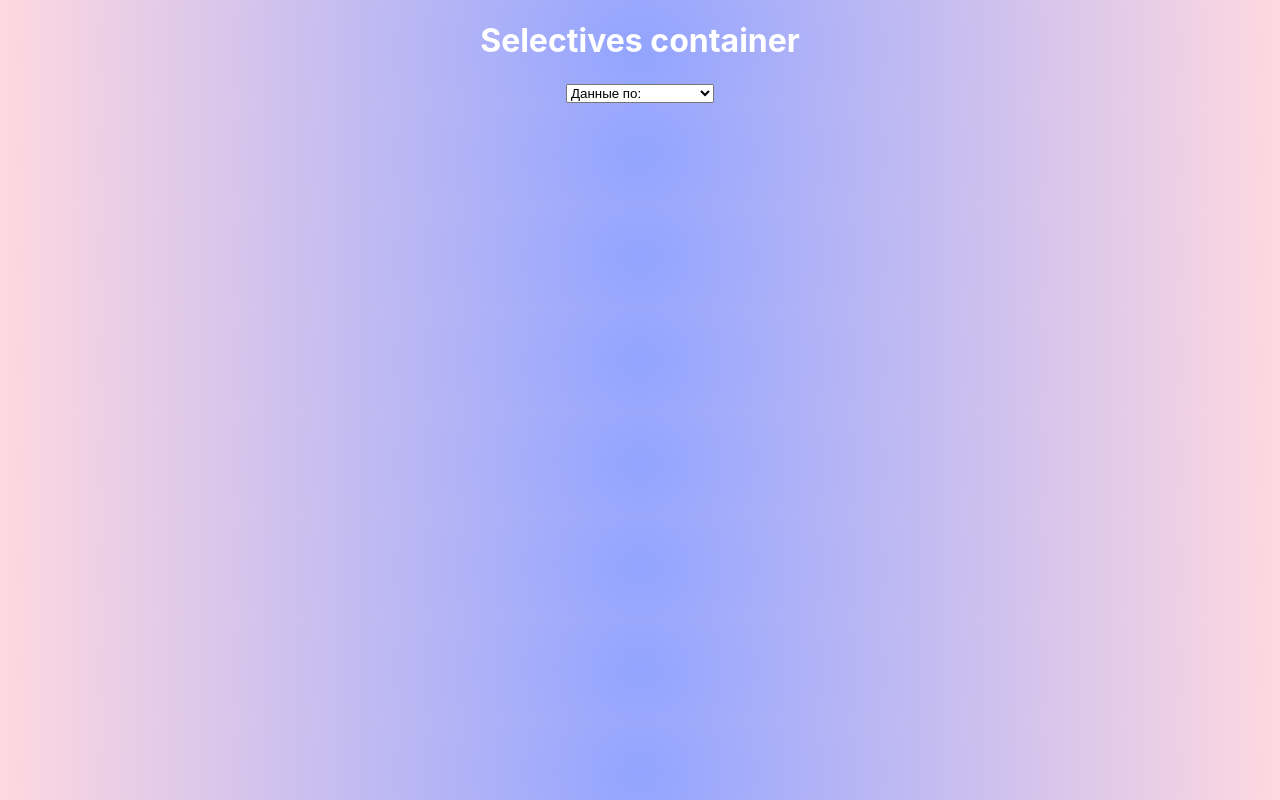
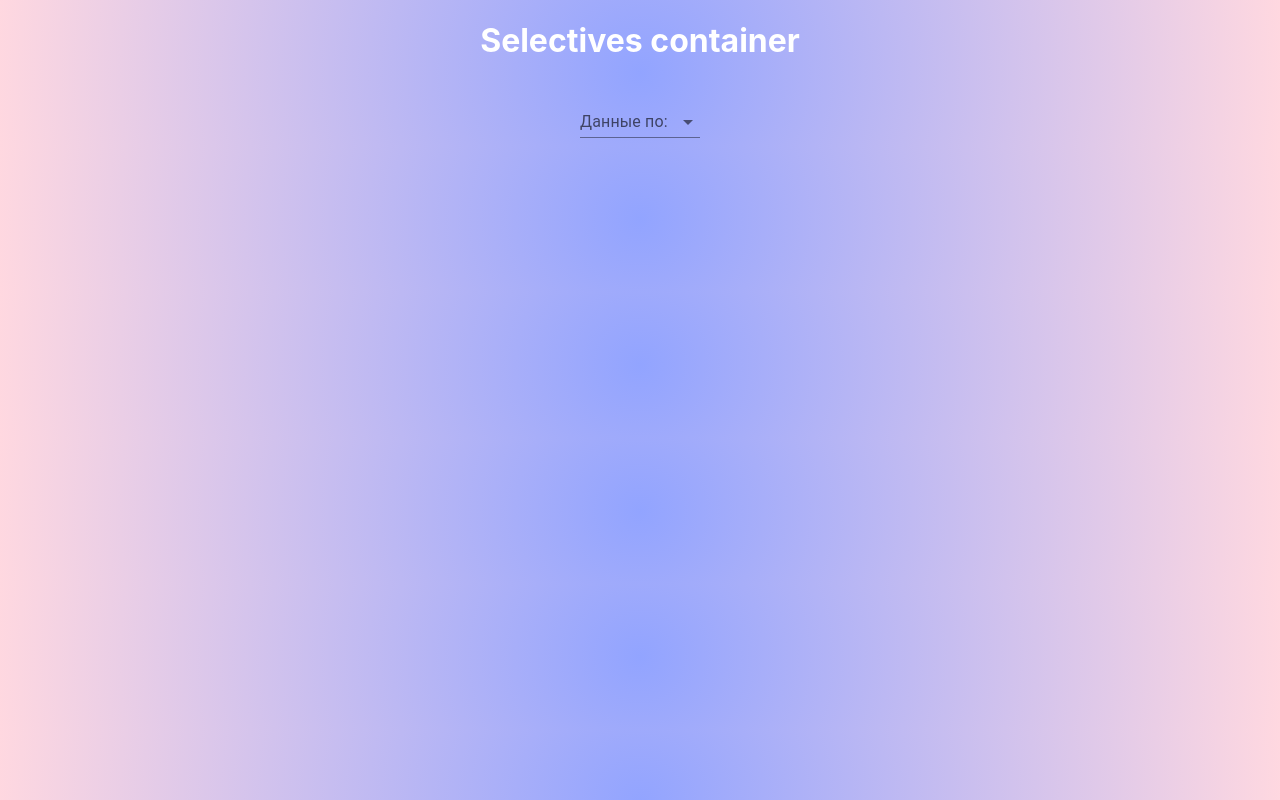
Before and after one commit to ssnegss/diploma, a React (Create React App) app: page / in a window 1280 px wide. Built offline with nearby package versions, Linux system fonts and the light colour scheme.

Commit message:
SelectActionComponent is re-written
SelectActionComponent is re-written with MUI select  and saving option to store

```diff
--- a/package.json
+++ b/package.json
@@ -6,7 +6,7 @@
     "@emotion/react": "^11.10.6",
     "@emotion/styled": "^11.10.6",
     "@mui/icons-material": "^5.11.11",
-    "@mui/material": "^5.11.14",
+    "@mui/material": "^5.11.15",
     "@testing-library/jest-dom": "^5.16.5",
     "@testing-library/react": "^13.4.0",
     "@testing-library/user-event": "^13.5.0",
--- a/src/components/SelectActionComponent/SelectActionComponent.jsx
+++ b/src/components/SelectActionComponent/SelectActionComponent.jsx
@@ -1,6 +1,55 @@
+import * as React from "react";
+import { useDispatch } from "react-redux";
+import Box from "@mui/material/Box";
+import InputLabel from "@mui/material/InputLabel";
+import MenuItem from "@mui/material/MenuItem";
+import FormControl from "@mui/material/FormControl";
+import Select from "@mui/material/Select";
+
+import { getDataFromDropdown } from "../../redux/actions/actionCreator";
+
 export const SelectActionComponent = (props) => {
+   const [age, setAge] = React.useState("");
+   const dispatch = useDispatch();
+
+   const handleChange = (event) => {
+      setAge(event.target.value);
+   };
+
+   const menuItemClicked = (option, e) => {
+      if (option.className === "getDataFrom") {
+         dispatch(getDataFromDropdown(option.value));
+      }
+   };
+
    return (
-      <select
+      <>
+         <Box sx={{ minWidth: 120 }}>
+            <FormControl variant="standard" sx={{ m: 1, minWidth: 120 }}>
+               <InputLabel id="demo-simple-select-standard-label">
+                  {props.header}
+               </InputLabel>
+               <Select
+                  labelId="demo-simple-select-label"
+                  id="demo-simple-select"
+                  value={age}
+                  label="Age"
+                  onChange={handleChange}
+               >
+                  {props.options.map((option) => (
+                     <MenuItem
+                        key={option.id}
+                        value={option.value}
+                        className={option.className}
+                        onClick={(e) => menuItemClicked(option, e)}
+                     >
+                        {option.name}
+                     </MenuItem>
+                  ))}
+               </Select>
+            </FormControl>
+         </Box>
+         {/* <select
             id={props.elementId}
             defaultValue="default"
             onChange={props.onChange}
@@ -13,6 +62,7 @@ export const SelectActionComponent = (props) => {
                   {option.name}
                </option>
             ))}
-      </select>
+         </select> */}
+      </>
    );
 };
--- a/src/components/SelectActionComponent/UploadSelective.json
+++ b/src/components/SelectActionComponent/UploadSelective.json
@@ -1,11 +1,13 @@
 [
    {
       "id": 0,
+      "className": "getDataFrom",
       "value": 0,
       "name": "Данные по TOUCH"
    },
    {
       "id": 1,
+      "className": "getDataFrom",
       "value": 1,
       "name": "Загрузить файл .csv"
    }
```
Also changed, not shown: 1 other file (tests, documents, lock files or other folders). Lines whose indentation alone changed are shown as unchanged.
